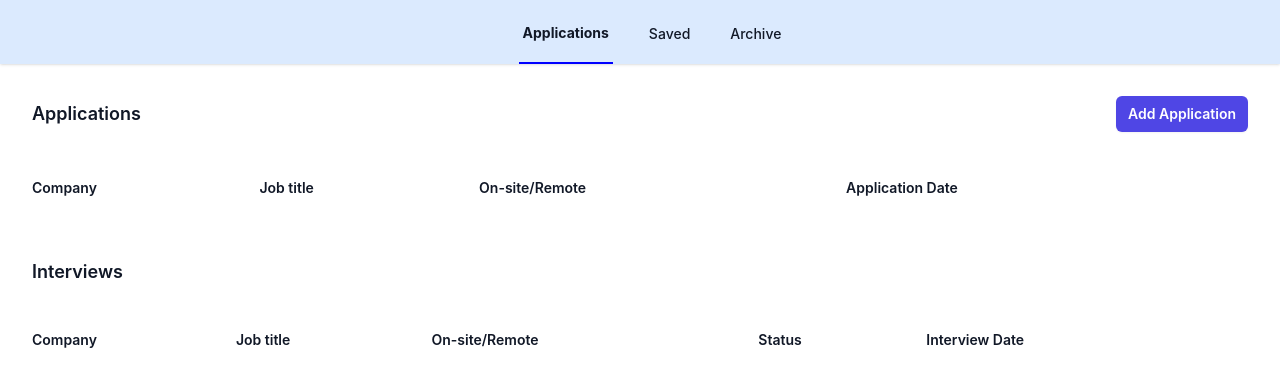
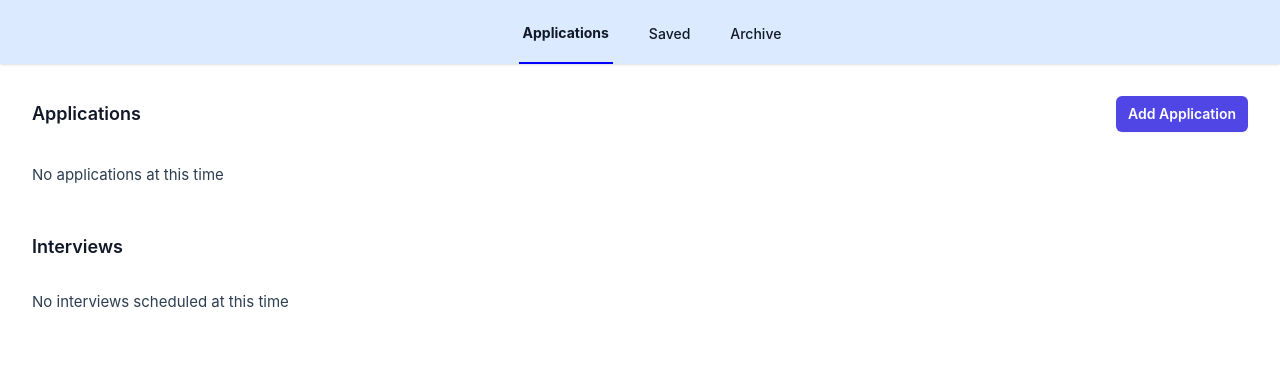
Before and after one commit to relic606/jobsearch, a Vue app: page / in a window 1280 px wide. Shown: the top 386 px of the page. Built offline with nearby package versions, Linux system fonts and the light colour scheme.

Commit message:
added no local storage conditional rendering for each section

```diff
--- a/src/views/ArchiveView.vue
+++ b/src/views/ArchiveView.vue
@@ -8,7 +8,21 @@
 		<div class="mt-8 flow-root">
 			<div class="-mx-4 -my-2 overflow-x-auto sm:-mx-6 lg:-mx-8">
 				<div class="inline-block min-w-full py-2 align-middle sm:px-6 lg:px-8">
-					<table class="min-w-full divide-y divide-gray-300">
+					<div
+						v-if="
+							localStorageArr.filter((job) => job.status === `Closed`)
+								.length === 0
+						"
+					>
+						No closed applications
+					</div>
+					<table
+						class="min-w-full divide-y divide-gray-300"
+						v-if="
+							localStorageArr.filter((job) => job.status === `Closed`)
+								.length !== 0
+						"
+					>
 						<thead>
 							<tr>
 								<th
--- a/src/views/HomeView.vue
+++ b/src/views/HomeView.vue
@@ -95,7 +95,21 @@
 		<div class="mt-8 flow-root">
 			<div class="-mx-4 -my-2 overflow-x-auto sm:-mx-6 lg:-mx-8">
 				<div class="inline-block min-w-full py-2 align-middle sm:px-6 lg:px-8">
-					<table class="min-w-full divide-y divide-gray-300">
+					<div
+						v-if="
+							localStorageArr.filter((job) => job.status === `Applied`)
+								.length === 0
+						"
+					>
+						No applications at this time
+					</div>
+					<table
+						class="min-w-full divide-y divide-gray-300"
+						v-if="
+							localStorageArr.filter((job) => job.status === `Applied`)
+								.length !== 0
+						"
+					>
 						<thead>
 							<tr>
 								<th
@@ -178,7 +192,27 @@
 		<div class="flow-root mt-8">
 			<div class="-mx-4 -my-2 overflow-x-auto sm:-mx-6 lg:-mx-8">
 				<div class="inline-block min-w-full py-2 align-middle sm:px-6 lg:px-8">
-					<table class="min-w-full divide-y divide-gray-300">
+					<div
+						v-if="
+							localStorageArr.filter(
+								(job) =>
+									job.status === `Interviewing` ||
+									job.status === `Pending response`
+							).length === 0
+						"
+					>
+						No interviews scheduled at this time
+					</div>
+					<table
+						class="min-w-full divide-y divide-gray-300"
+						v-if="
+							localStorageArr.filter(
+								(job) =>
+									job.status === `Interviewing` ||
+									job.status === `Pending response`
+							).length !== 0
+						"
+					>
 						<thead>
 							<tr>
 								<th
@@ -250,7 +284,6 @@
 										>
 											Edit
 										</button>
-
 									</td>
 								</tr>
 							</template>
--- a/src/views/SavedView.vue
+++ b/src/views/SavedView.vue
@@ -92,7 +92,21 @@ export default {
 		<div class="mt-8 flow-root">
 			<div class="-mx-4 -my-2 overflow-x-auto sm:-mx-6 lg:-mx-8">
 				<div class="inline-block min-w-full py-2 align-middle sm:px-6 lg:px-8">
-					<table class="min-w-full divide-y divide-gray-300">
+					<div
+						v-if="
+							localStorageArr.filter((job) => job.status === `Saved`).length ===
+							0
+						"
+					>
+						No saved jobs at this time
+					</div>
+					<table
+						class="min-w-full divide-y divide-gray-300"
+						v-if="
+							localStorageArr.filter((job) => job.status === `Saved`).length !==
+							0
+						"
+					>
 						<thead>
 							<tr>
 								<th
@@ -161,7 +175,6 @@ export default {
 	</div>
 </template>
 
-
 <script>
 import SavePosting from "../components/SavePosting.vue";
 import ApplicationDetails from "../components/ApplicationDetails.vue";
```
